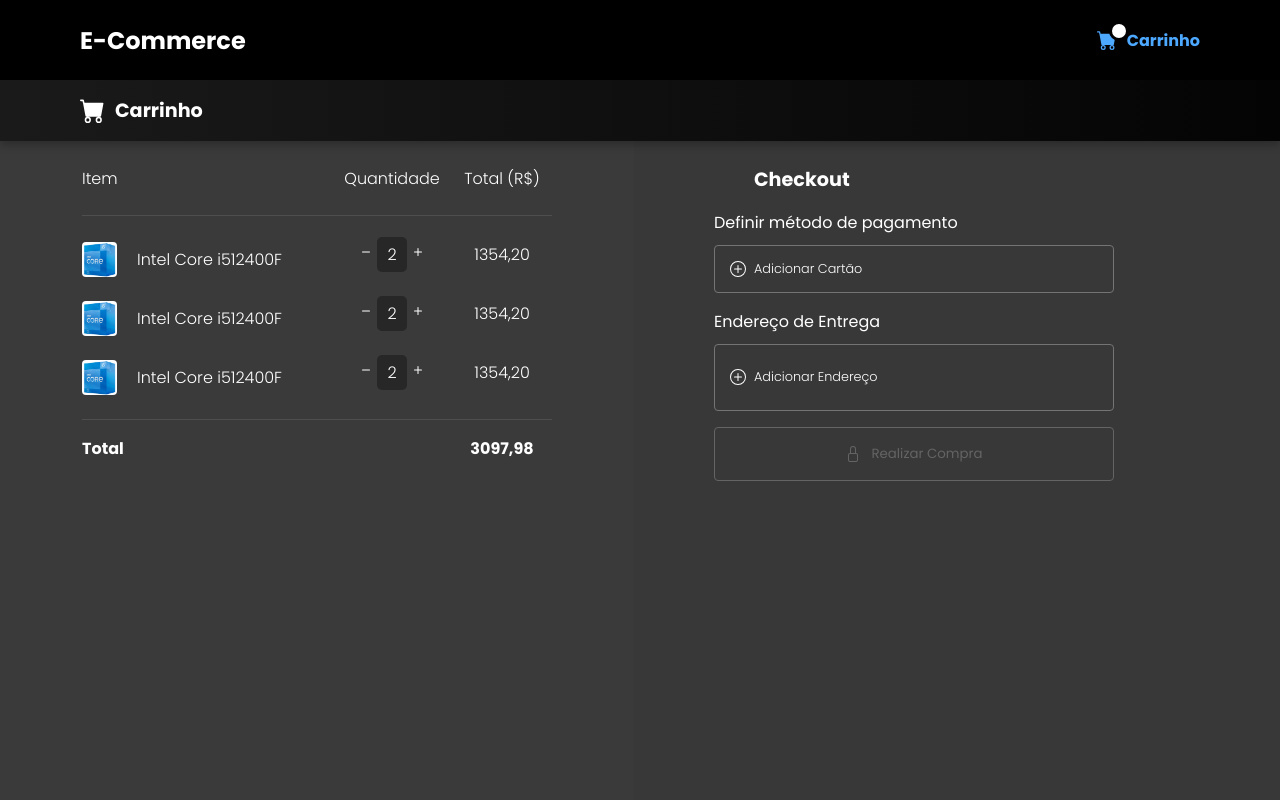
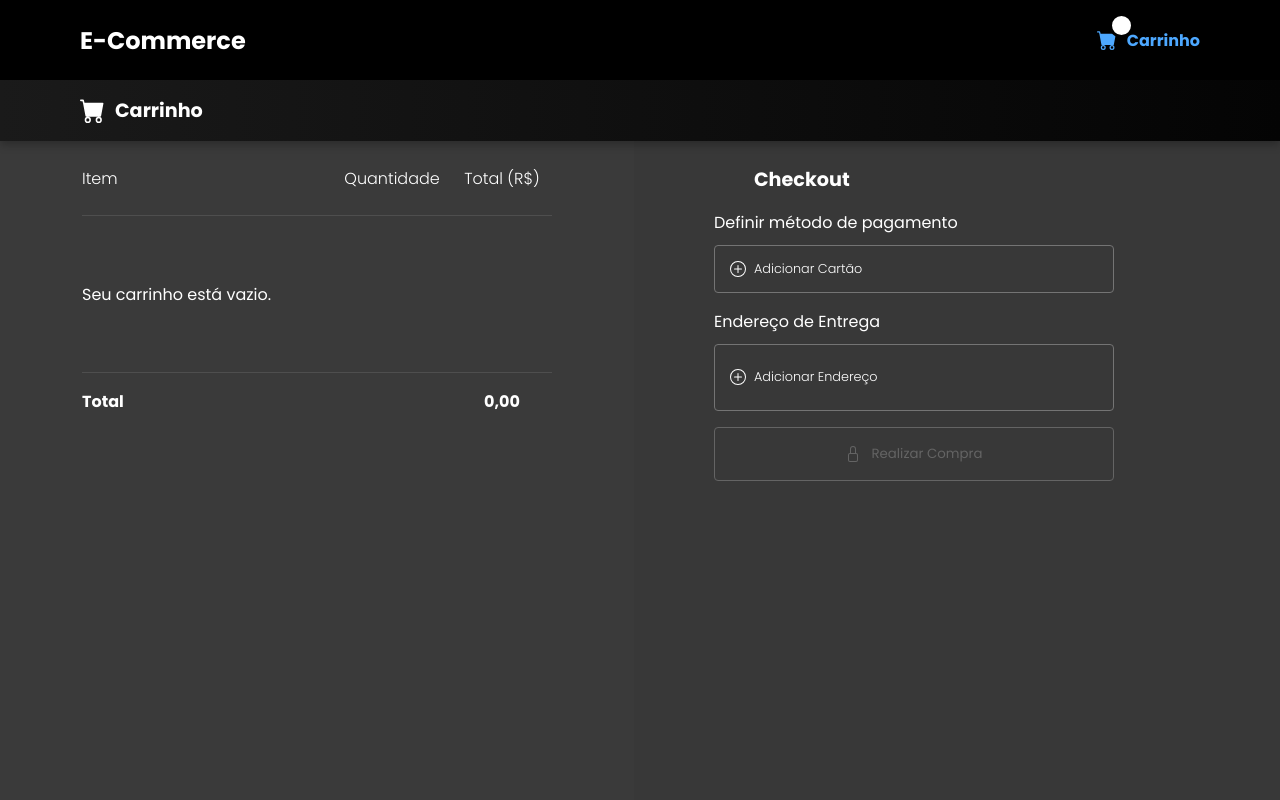
Before and after one commit to brunoinaciotres/ecommerce-django, a Django app: page /cart in a window 1280 px wide. Run offline with Django 5.2, Linux system fonts and the light colour scheme; data that the repository does not hold is empty.

Commit message:
create order-items session logic and update cart js

```diff
--- a/ecommerce/app/models.py
+++ b/ecommerce/app/models.py
@@ -43,6 +43,7 @@
     product = models.ForeignKey(Product, on_delete=models.CASCADE, related_name='order_items')
     user = models.ForeignKey(User, on_delete=models.PROTECT, related_name="order_items", blank=True, null=True)
     order = models.ForeignKey(Order, on_delete=models.CASCADE, related_name="order_items", null=True, blank=True)
+    user_session = models.CharField(max_length=200)
 
     def __str__(self):
         return f"ID {self.id} - {self.product.name} ( {self.product_amount}un )  "
--- a/ecommerce/app/static/app/css/main.css
+++ b/ecommerce/app/static/app/css/main.css
@@ -104,6 +104,10 @@
     justify-content: space-between;
 }
 
+.justify-center {
+    justify-content: center;
+}
+
 .w-100 {
     width: 100%;
 }
@@ -128,6 +132,10 @@
     color: #4DA8FF
 }
 
+.color-white {
+    color: #fff;
+}
+
 .dark-bg {
     background-color: #383838;
 }
@@ -143,15 +151,15 @@
 
 .how-many-cart-itens {
     border-radius: 50%;
-    width: 20px;
-    height: 20px;
+    width: 25px;
+    height: 25px;
     background: #fff;
     border: 3px solid #000;
     display: flex;
     align-items: center;
     justify-content: center;
     position: absolute;
-    top: -2px;
+    top: -10px;
     left: 12px;
 }
 
@@ -278,6 +286,7 @@
 
 }
 
+
 .cart-table-tr.head {
     border-bottom: 1px solid #7b7b7b50;
 }
@@ -310,6 +319,9 @@
 
 }
 
+
+
+
 .item-name-td {
     display: flex;
     align-items: center;
@@ -322,9 +334,12 @@
 
 .counter {
     background-color: #272727;
-    padding: 6px 10px;
+    width:35px;
     border-radius: 5px;
     position: relative;
+    display: flex;
+    justify-content: center;
+    align-items: center;
 }
 
 .counter-btn {
@@ -598,6 +613,10 @@
 
 }
 
+.counter-btn.decrease svg, .counter-btn.increase svg {
+    pointer-events: none;
+}
+
 
 
 @media screen and (max-width:490px) {
--- a/ecommerce/app/templates/cart.html
+++ b/ecommerce/app/templates/cart.html
@@ -21,21 +21,24 @@
                     </tr>
                 </thead>
                 <tbody>
+                    {% for item in order_items %}
                     <tr class="cart-table-tr">
                         <td class="align-left item-name-td">
                             <img class="cart-img" src="../static/i5-12400f.png" alt="">
-                            Intel Core i512400F
+                            {{item.item.product.name}}
                         </td>
-                        <td>
-                            <span class="counter">
-                                <span class="counter-btn decrease">
+                        <td class="d-flex justify-center">
+                            <span class="counter"  >
+                                <span class="counter-btn decrease"  onclick="decreaseProductAmount(event)" id="order-item-decrease-{{ item.item.product.id }}">
                                     <svg xmlns="http://www.w3.org/2000/svg" width="16" height="16" fill="currentColor"
                                         class="bi bi-dash" viewBox="0 0 16 16">
                                         <path d="M4 8a.5.5 0 0 1 .5-.5h7a.5.5 0 0 1 0 1h-7A.5.5 0 0 1 4 8" />
                                     </svg>
                                 </span>
-                                2
-                                <span class="counter-btn increase">
+                                <span id="product-amount-counter-{{ item.item.product.id}}">
+                                    {{item.item.product_amount}}
+                                </span>
+                                <span class="counter-btn increase" onclick="increaseProductAmount(event,)" id="order-item-increase-{{ item.item.product.id }}">
                                     <svg xmlns="http://www.w3.org/2000/svg" width="16" height="16" fill="currentColor"
                                         class="bi bi-plus" viewBox="0 0 16 16">
                                         <path
@@ -44,62 +47,19 @@
                                 </span>
                             </span>
                         </td>
-                        <td>1354,20</td>
+                        <td data-individual-product-price="{{item.item.product_price}}" id="order-item-total-price-{{item.item.product.id}}">
+                            {{item.item_total_price|floatformat:2}}
+                        </td>
                     </tr>
-                    <tr class="cart-table-tr">
-                        <td class="align-left item-name-td">
-                            <img class="cart-img" src="../static/i5-12400f.png" alt="">
-                            Intel Core i512400F
-                        </td>
-                        <td>
-                            <span class="counter">
-                                <span class="counter-btn decrease">
-                                    <svg xmlns="http://www.w3.org/2000/svg" width="16" height="16" fill="currentColor"
-                                        class="bi bi-dash" viewBox="0 0 16 16">
-                                        <path d="M4 8a.5.5 0 0 1 .5-.5h7a.5.5 0 0 1 0 1h-7A.5.5 0 0 1 4 8" />
-                                    </svg>
-                                </span>
-                                2
-                                <span class="counter-btn increase">
-                                    <svg xmlns="http://www.w3.org/2000/svg" width="16" height="16" fill="currentColor"
-                                        class="bi bi-plus" viewBox="0 0 16 16">
-                                        <path
-                                            d="M8 4a.5.5 0 0 1 .5.5v3h3a.5.5 0 0 1 0 1h-3v3a.5.5 0 0 1-1 0v-3h-3a.5.5 0 0 1 0-1h3v-3A.5.5 0 0 1 8 4" />
-                                    </svg>
-                                </span>
-                            </span>
-                        </td>
-                        <td>1354,20</td>
+                    {% empty %}
+                    <tr>
+                        <td colspan="3" class="text-center color-white">Seu carrinho está vazio.</td>
                     </tr>
-                    <tr class="cart-table-tr">
-                        <td class="align-left item-name-td">
-                            <img class="cart-img" src="../static/i5-12400f.png" alt="">
-                            Intel Core i512400F
-                        </td>
-                        <td>
-                            <span class="counter">
-                                <span class="counter-btn decrease">
-                                    <svg xmlns="http://www.w3.org/2000/svg" width="16" height="16" fill="currentColor"
-                                        class="bi bi-dash" viewBox="0 0 16 16">
-                                        <path d="M4 8a.5.5 0 0 1 .5-.5h7a.5.5 0 0 1 0 1h-7A.5.5 0 0 1 4 8" />
-                                    </svg>
-                                </span>
-                                2
-                                <span class="counter-btn increase">
-                                    <svg xmlns="http://www.w3.org/2000/svg" width="16" height="16" fill="currentColor"
-                                        class="bi bi-plus" viewBox="0 0 16 16">
-                                        <path
-                                            d="M8 4a.5.5 0 0 1 .5.5v3h3a.5.5 0 0 1 0 1h-3v3a.5.5 0 0 1-1 0v-3h-3a.5.5 0 0 1 0-1h3v-3A.5.5 0 0 1 8 4" />
-                                    </svg>
-                                </span>
-                            </span>
-                        </td>
-                        <td>1354,20</td>
-                    </tr>
+                    {%endfor%}
                     <tr class="cart-table-tr bottom">
                         <td class="align-left">Total</td>
                         <td></td>
-                        <td>3097,98</td>
+                        <td id="cart-total-price">{{cart_total|floatformat:2 }}</td>
                     </tr>
                 </tbody>
             </table>
--- a/ecommerce/app/urls.py
+++ b/ecommerce/app/urls.py
@@ -5,5 +5,6 @@
     path("", views.index, name="index"),
     path("cart", views.cart, name="cart"),
     path("add_to_cart", views.add_to_cart, name="add-to-cart"),
+    path("remove_from_cart", views.remove_from_cart, name="remove-from-cart"),
     path("get_user_session", views.get_user_session, name="get-user-session")
 ]
--- a/ecommerce/app/views/views.py
+++ b/ecommerce/app/views/views.py
@@ -1,10 +1,10 @@
 from django.shortcuts import render
-from ..models import Product
+from ..models import *
 # Create your views here.
 
 def index(request):
-    request.session['order_items'] = []
-    request.session['total_items_count'] = 0
+    # request.session['order_items'] = []
+    # request.session['total_items_count'] = 0
     if 'order_items' not in request.session:
         request.session['order_items'] = []
     return render(request, "index.html", {
@@ -13,4 +13,21 @@
     })
 
 def cart(request):
-    return render(request, "cart.html")
+    session_id = request.session.session_key
+    order_items = OrderItem.objects.filter(user_session=session_id)
+    item_totals = [ item.product_amount * item.product_price for item in order_items]
+    cart_total = sum(item_totals)
+    order_items_with_total = []
+    for item in order_items:
+        order_items_with_total.append({
+            "item": item,
+            "item_total_price": item.product_price * item.product_amount
+        })
+
+
+    return render(request, "cart.html", {
+        "order_items":  order_items_with_total,
+        "item_totals": item_totals,
+        "cart_total": cart_total
+
+    })
--- a/ecommerce/ecommerce/settings.py
+++ b/ecommerce/ecommerce/settings.py
@@ -77,17 +77,17 @@
 DATABASES = {
      'default': {
 
-        'ENGINE': 'django.db.backends.mysql',
+        'ENGINE': 'django.db.backends.postgresql',
 
         'NAME': 'database',
 
-        'USER': 'root',
+        'USER': 'postgres',
 
         'PASSWORD': 'root',
 
         'HOST': 'localhost',
 
-        'PORT': '3306',
+        'PORT': '5432',
 
     }
 }
```
Also changed, not shown: ecommerce/app/static/app/js/cart.js (+98 -0 lines), ecommerce/app/templates/index.html (+4 -20 lines), ecommerce/app/views/cart_views.py (+46 -5 lines), ecommerce/app/migrations/0001_initial.py, ecommerce/app/migrations/0002_orderitem_user_session.py (added), 1 other file.
